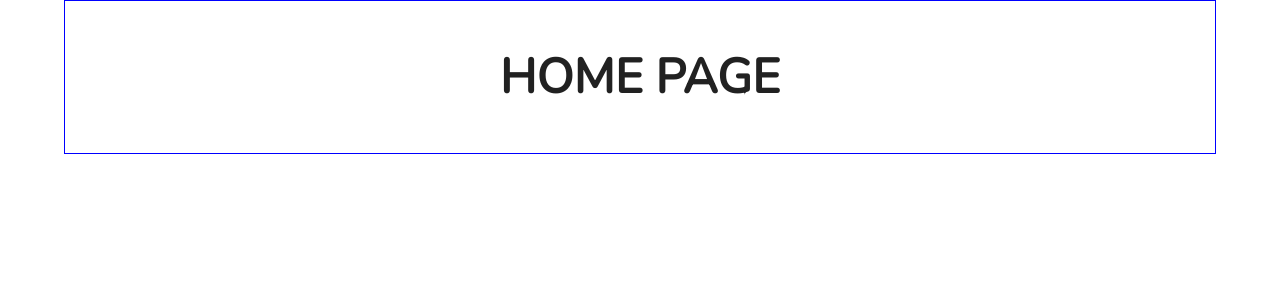
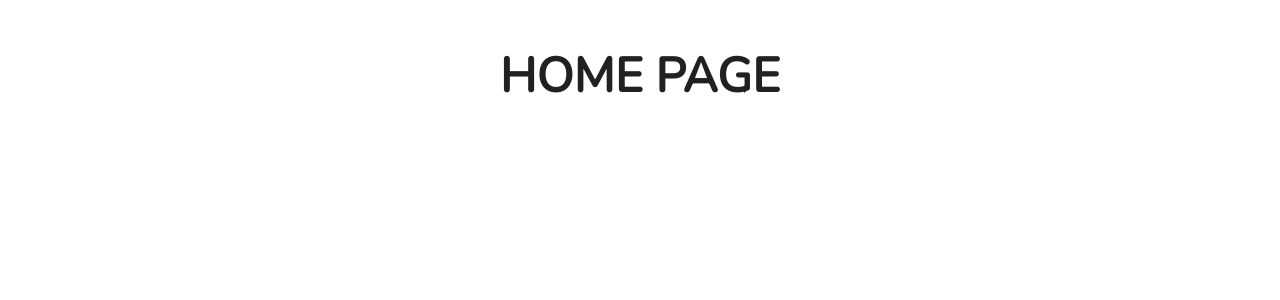
Before and after one commit to andrezitojava2017/tasks, a React (Create React App) app: page / in a window 1280 px wide. Shown: the top 300 px of the page. Built offline with nearby package versions, Linux system fonts and the light colour scheme.

Commit message:
remove props sx of page app.js

```diff
--- a/src/App.js
+++ b/src/App.js
@@ -10,7 +10,7 @@ function App() {
   return (
     <Container>
       <CssBaseline />
-      <Box sx={{ border: "1px solid blue" }}>
+      <Box >
         <Routes>
           <Route path="/login" element={<Login />} />
           <Route path="/" element={<Home />} />
```
